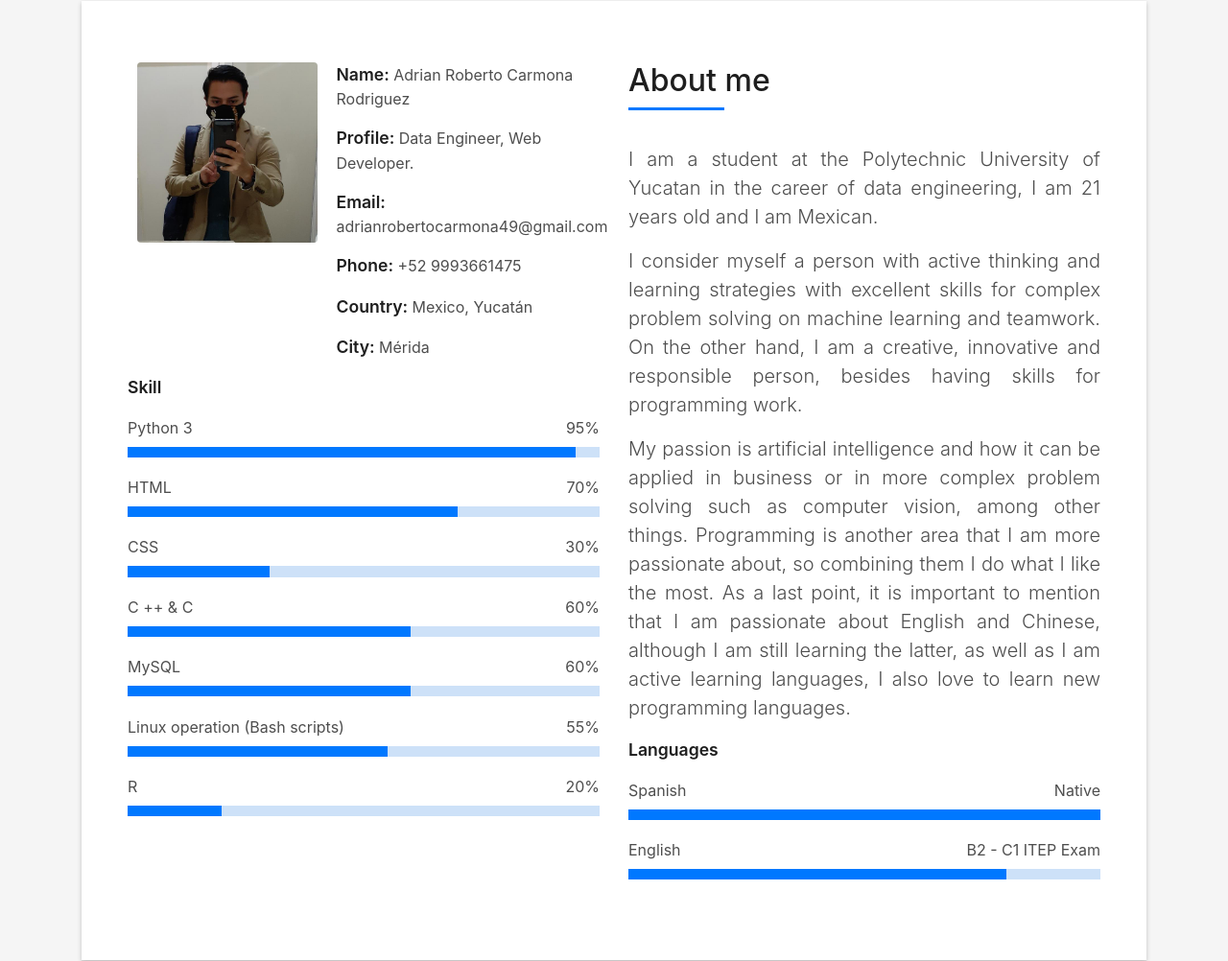
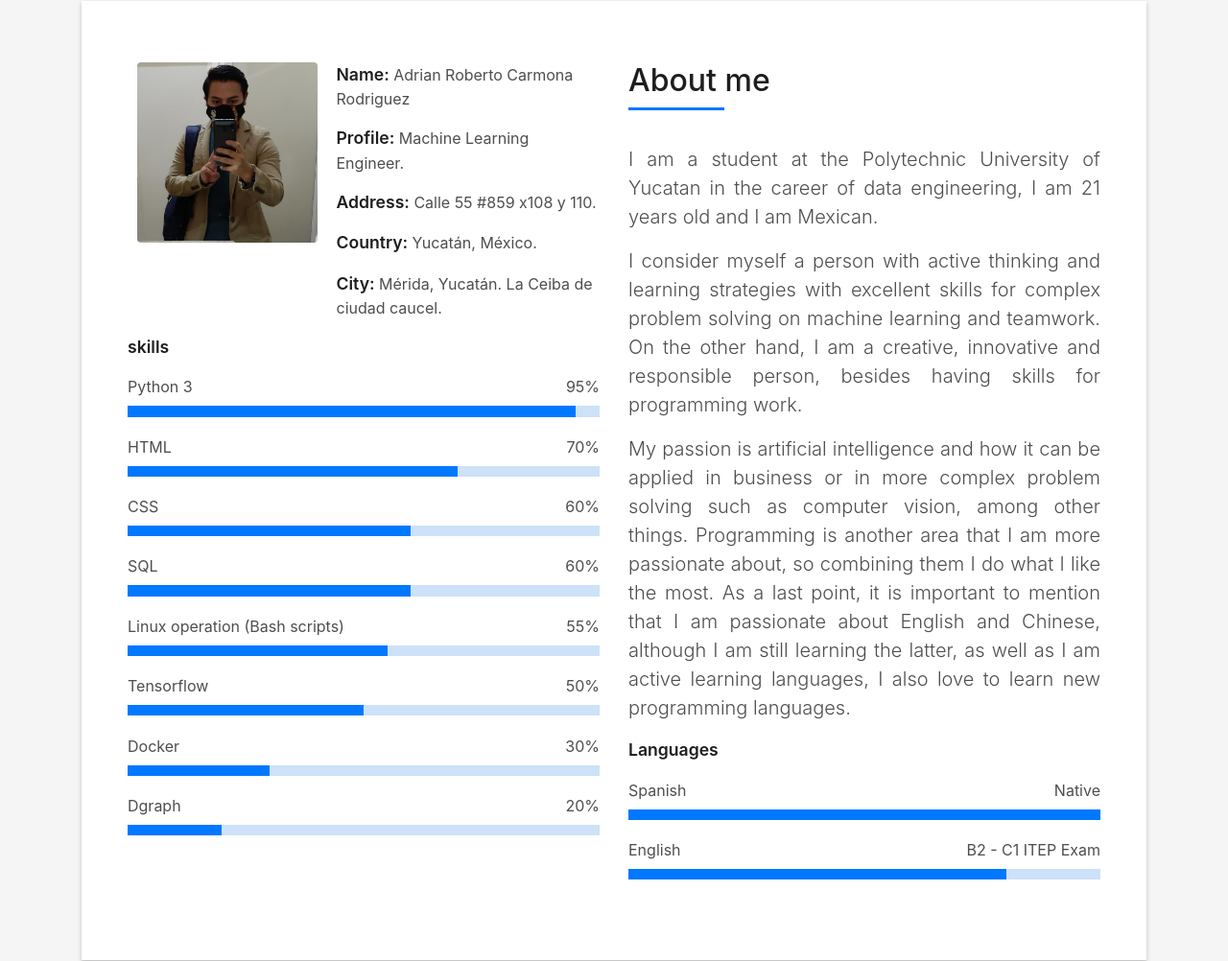
Before and after one commit to Adrianc1234/My-profile, a plain HTML site: page index.html in a window 1280 px wide. Shown: the part 863-1865 px from the top of the page at 96% size. Drawn offline with Linux system fonts and the light colour scheme; files whose address does not match are found by name.

Commit message:
Fixed - Datos personales

```diff
--- a/index.html
+++ b/index.html
@@ -37,7 +37,7 @@
   <!--/ Nav Star /-->
   <nav class="navbar navbar-b navbar-trans navbar-expand-md fixed-top" id="mainNav">
     <div class="container">
-      <a class="navbar-brand js-scroll" href="#page-top">Home</a>
+      <a class="navbar-brand js-scroll" href="#page-top">My Portfolio</a>
       <button class="navbar-toggler collapsed" type="button" data-toggle="collapse" data-target="#navbarDefault"
         aria-controls="navbarDefault" aria-expanded="false" aria-label="Toggle navigation">
         <span></span>
@@ -78,7 +78,7 @@
         <div class="container">
           <!--<p class="display-6 color-d">Hello, world!</p>-->
           <h1 class="intro-title mb-4">I am Adrian Carmona</h1>
-          <p class="intro-subtitle"><span class="text-slider-items">Data Engineer, Data analyst, Machine Learning Developer, Web Designer, Web Developer</span><strong class="text-slider"></strong></p>
+          <p class="intro-subtitle"><span class="text-slider-items">Machine Learning Engineer, Data Engineer, Data analyst, Consulting</span><strong class="text-slider"></strong></p>
           <!-- <p class="pt-3"><a class="btn btn-primary btn js-scroll px-4" href="#about" role="button">Learn More</a></p> -->
         </div>
       </div>
@@ -102,16 +102,15 @@
                   <div class="col-sm-6 col-md-7">
                     <div class="about-info">
                       <p><span class="title-s">Name: </span> <span>Adrian Roberto Carmona Rodriguez</span></p>
-                      <p><span class="title-s">Profile: </span> <span>Data Engineer, Web Developer.</span></p>
-                      <p><span class="title-s">Email: </span> <span>adrianrobertocarmona49@gmail.com</span></p>
-                      <p><span class="title-s">Phone: </span> <span>+52 9993661475</span></p>
-                      <p><span class="title-s">Country: </span> <span>Mexico, Yucatán</span></p>
-                      <p><span class="title-s">City: </span> <span>Mérida</span></p>
+                      <p><span class="title-s">Profile: </span> <span>Machine Learning Engineer.</span></p>
+                      <p><span class="title-s">Address: </span> <span>Calle 55 #859 x108 y 110.</span></p>
+                      <p><span class="title-s">Country: </span> <span>Yucatán, México.</span></p>
+                      <p><span class="title-s">City: </span> <span>Mérida, Yucatán. La Ceiba de ciudad caucel.</span></p>
                     </div>
                   </div>
                 </div>
                 <div class="skill-mf">
-                  <p class="title-s">Skill</p>
+                  <p class="title-s">skills</p>
                   <span>Python 3</span> <span class="pull-right">95%</span>
                   <div class="progress">
                     <div class="progress-bar" role="progressbar" style="width: 95%;" aria-valuenow="95" aria-valuemin="0"
@@ -122,17 +121,12 @@
                     <div class="progress-bar" role="progressbar" style="width: 70%" aria-valuenow="70" aria-valuemin="0"
                       aria-valuemax="100"></div>
                   </div>
-                  <span>CSS</span> <span class="pull-right">30%</span>
-                  <div class="progress">
-                    <div class="progress-bar" role="progressbar" style="width: 30%" aria-valuenow="30" aria-valuemin="0"
-                      aria-valuemax="100"></div>
-                  </div>
-                  <span>C ++ & C</span> <span class="pull-right">60%</span>
+                  <span>CSS</span> <span class="pull-right">60%</span>
                   <div class="progress">
                     <div class="progress-bar" role="progressbar" style="width: 60%" aria-valuenow="60" aria-valuemin="0"
                       aria-valuemax="100"></div>
                   </div>
-                  <span>MySQL</span> <span class="pull-right">60%</span>
+                  <span>SQL</span> <span class="pull-right">60%</span>
                   <div class="progress">
                     <div class="progress-bar" role="progressbar" style="width: 60%" aria-valuenow="60" aria-valuemin="0"
                       aria-valuemax="100"></div>
@@ -142,7 +136,17 @@
                     <div class="progress-bar" role="progressbar" style="width: 55%" aria-valuenow="55" aria-valuemin="0"
                       aria-valuemax="100"></div>
                   </div>
-                  <span>R</span> <span class="pull-right">20%</span>
+                  <span>Tensorflow</span> <span class="pull-right">50%</span>
+                  <div class="progress">
+                    <div class="progress-bar" role="progressbar" style="width: 50%" aria-valuenow="50" aria-valuemin="0"
+                      aria-valuemax="100"></div>
+                  </div>
+                  <span>Docker</span> <span class="pull-right">30%</span>
+                  <div class="progress">
+                    <div class="progress-bar" role="progressbar" style="width: 30%" aria-valuenow="30" aria-valuemin="0"
+                      aria-valuemax="100"></div>
+                  </div>
+                  <span>Dgraph</span> <span class="pull-right">20%</span>
                   <div class="progress">
                     <div class="progress-bar" role="progressbar" style="width: 20%" aria-valuenow="20" aria-valuemin="0"
                       aria-valuemax="100"></div>
```
